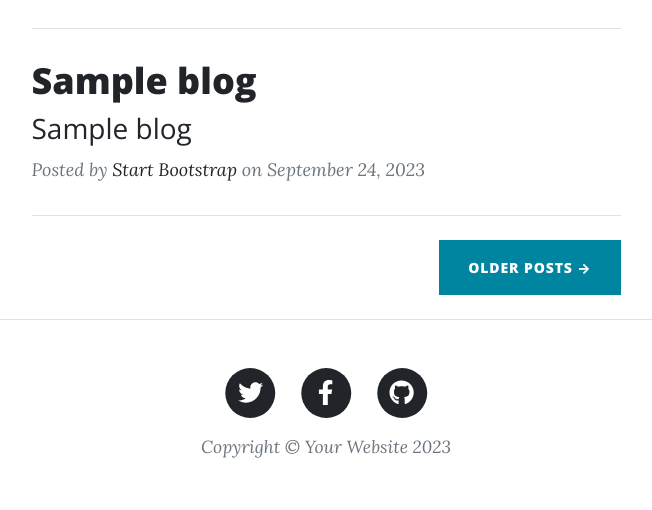
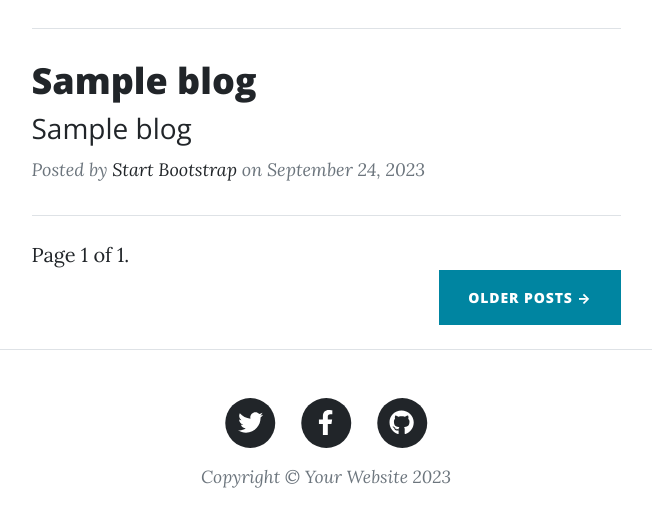
Before and after one commit to rukesh-shrestha/L5DJG2-summer-django-2023-Herald-College-Kathmandu, a Django app: template crud/templates/crud/index.html in a window 1280 px wide. Shown: the part 793-1303 px from the top of the page, without its empty margins (314-966 px from the left). Before the commit the page ends 1251 px from the top, so only its background shows below. Run offline with Django 4.2, Linux system fonts and the light colour scheme; the template is opened without the code that fills it: most values are stand-ins (such as "Sample title", 1, 10 or a date in 2020); data that the repository does not hold is empty; some libraries are stand-ins or nearby versions.

Commit message:
Pagination update

```diff
--- a/crud/templates/crud/index.html
+++ b/crud/templates/crud/index.html
@@ -76,6 +76,36 @@
 
 
 
+<!-- {% for contact in page_obj %}
+{# Each "contact" is a Contact model object. #}
+{{ contact.full_name|upper }}<br>
+...
+{% endfor %} -->
+
+{%if page_obj%}
+<div class="pagination">
+<span class="step-links">
+    {% if page_obj.has_previous %}
+        <a href="?page=1">&laquo; first</a>
+        <a href="?page={{ page_obj.previous_page_number }}">previous</a>
+    {% endif %}
+
+    <span class="current">
+        Page {{ page_obj.number }} of {{ page_obj.paginator.num_pages }}.
+    </span>
+
+    {% if page_obj.has_next %}
+        <a href="?page={{ page_obj.next_page_number }}">next</a>
+        <a href="?page={{ page_obj.paginator.num_pages }}">last &raquo;</a>
+    {% endif %}
+</span>
+</div>
+
+{%endif%}
+
+
+
+
 
             <!-- Divider-->
 
```
Also changed, not shown: crud/views.py (+9 -2 lines).
